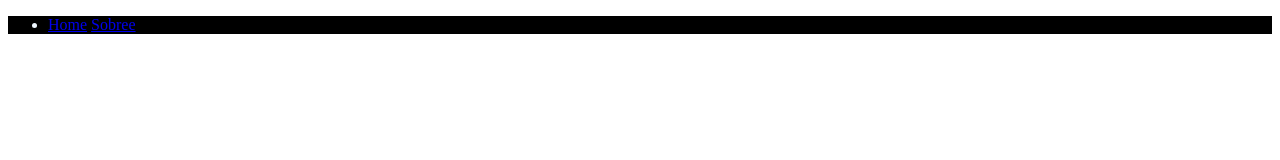
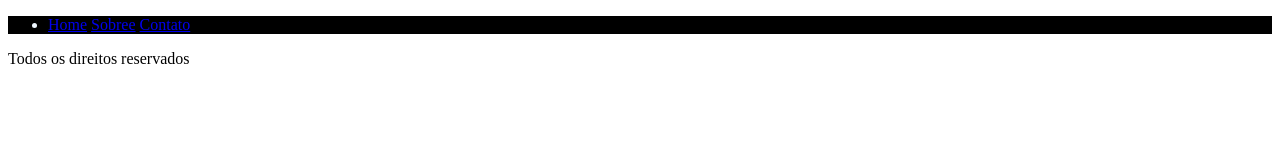
Before and after one commit to Matheusrlira/teste_repositorio, a plain HTML site: page index.html in a window 1280 px wide. Drawn offline with Linux system fonts and the light colour scheme.

Commit message:
adicionando o footer

```diff
--- a/index.html
+++ b/index.html
@@ -14,8 +14,10 @@
             <li>
                 <a href="#">Home</a>
                 <a href="#">Sobree</a>
+                <a href="contato.html">Contato</a>
             </li>
         </ul>
     </header>
+    <footer>Todos os direitos reservados</footer>
 </body>
 </html>
```
